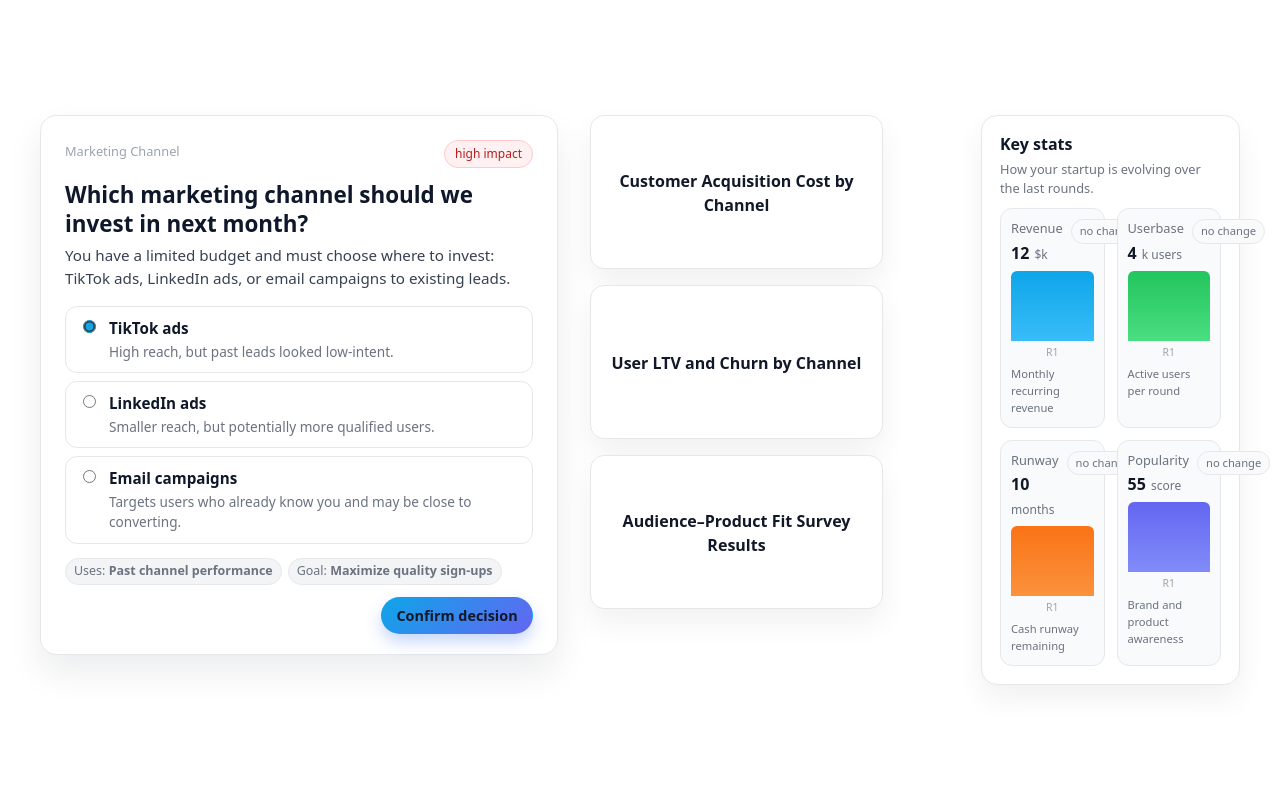
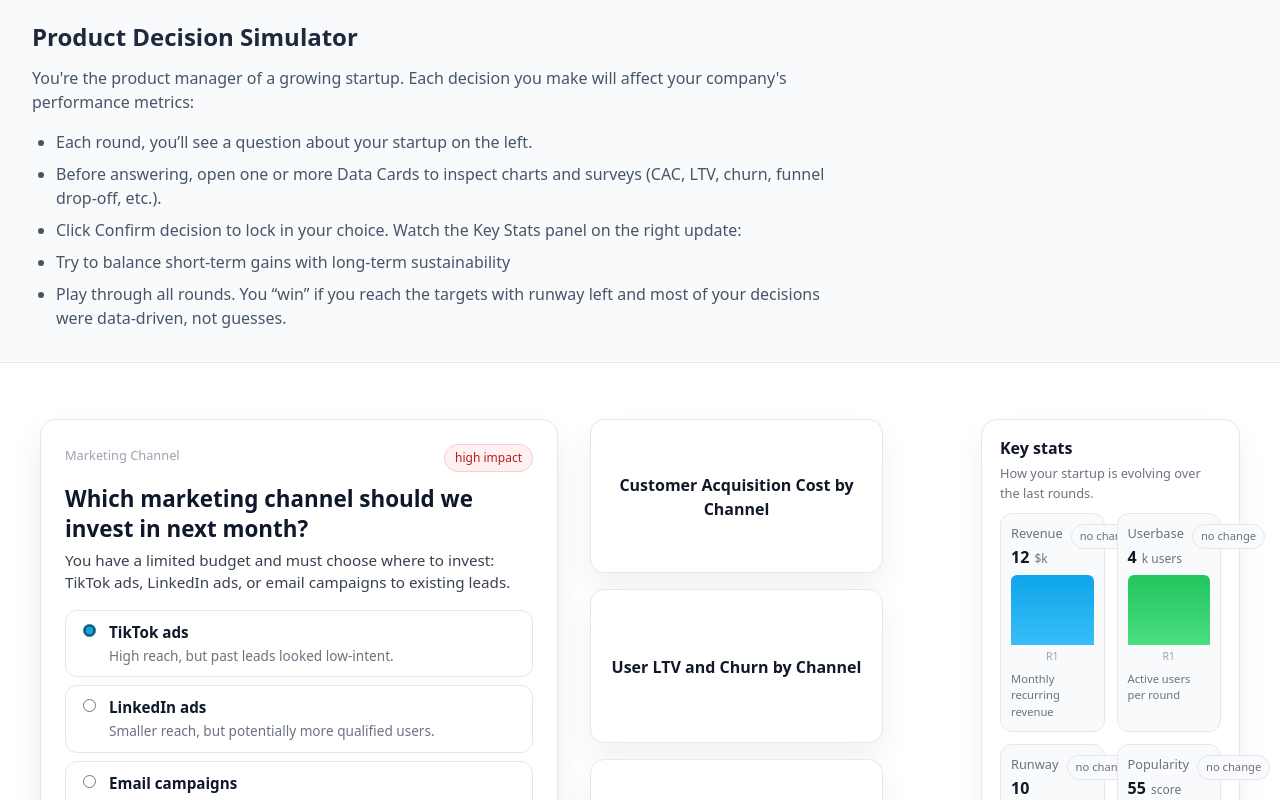
Before and after one commit to dragsirbu/data-driven-decisions-game, a React (Vite) app: page / in a window 1280 px wide. Shown: the top 800 px of the page. Built offline with nearby package versions, Linux system fonts and the light colour scheme.

Commit message:
Added game instructions

```diff
--- a/src/App.css
+++ b/src/App.css
@@ -1,10 +1,24 @@
+/* Reset background color for the entire page */
+html,
+body {
+  background-color: white;
+  margin: 0;
+  padding: 0;
+}
+
 .app-container {
+  display: flex;
+  flex-direction: column;
+  max-width: 100%;
+  margin: 0 auto;
+  background-color: white;
+}
+
+.game-content {
   display: flex;
   align-items: flex-start;
   justify-content: space-between;
   gap: 2rem;
-  max-width: 100%;
-  margin: 0 auto;
   padding: 40px;
 }
 
--- a/src/App.jsx
+++ b/src/App.jsx
@@ -2,6 +2,7 @@ import { useState } from 'react';
 import QuestionCard from './components/QuestionCard';
 import DataCard from './components/DataCard';
 import StatisticsPanel from './components/StatisticsPanel';
+import GameHeader from './components/GameHeader';
 import { questions } from './data/data.js';
 import './App.css';
 
@@ -52,6 +53,8 @@ function App() {
 
   return (
     <div className="app-container">
+      <GameHeader />
+      <div className="game-content">
         <div className="left-panel">
           <QuestionCard
             current={current}
@@ -63,7 +66,7 @@ function App() {
               }
 
               // Filter out the current question and get next one
-            const remainingQuestions = availableQuestions.filter(q => q.id !== current.id);
+              const remainingQuestions = availableQuestions.filter((q) => q.id !== current.id);
               setAvailableQuestions(remainingQuestions);
               const nextQuestion = getRandomQuestion(remainingQuestions);
               setCurrent(nextQuestion);
@@ -85,6 +88,7 @@ function App() {
           <StatisticsPanel metrics={gameStats} />
         </div>
       </div>
+    </div>
   );
 }
 
--- /dev/null
+++ b/src/components/GameHeader.css
@@ -0,0 +1,36 @@
+.game-header {
+  background: #f8fafc;
+  border-bottom: 1px solid #e2e8f0;
+  padding: 1.5rem 2rem;
+  margin-bottom: 1rem;
+}
+
+.game-header__title {
+  color: #1e293b;
+  font-size: 1.5rem;
+  font-weight: 600;
+  margin: 0 0 1rem 0;
+}
+
+.game-header__content {
+  max-width: 800px;
+}
+
+.game-header__description {
+  color: #475569;
+  margin: 0 0 1rem 0;
+  font-size: 1rem;
+  line-height: 1.5;
+}
+
+.game-header__list {
+  color: #475569;
+  margin: 0;
+  padding-left: 1.5rem;
+  list-style-type: disc;
+}
+
+.game-header__list li {
+  margin-bottom: 0.5rem;
+  line-height: 1.5;
+}
--- /dev/null
+++ b/src/components/GameHeader.jsx
@@ -0,0 +1,34 @@
+import React from 'react';
+import './GameHeader.css';
+
+function GameHeader() {
+  return (
+    <header className="game-header">
+      <h1 className="game-header__title">Product Decision Simulator</h1>
+      <div className="game-header__content">
+        <p className="game-header__description">
+          You're the product manager of a growing startup. Each decision you make will affect your
+          company's performance metrics:
+        </p>
+        <ul className="game-header__list">
+          <li>Each round, you’ll see a question about your startup on the left.</li>
+          <li>
+            Before answering, open one or more Data Cards to inspect charts and surveys (CAC, LTV,
+            churn, funnel drop-off, etc.).
+          </li>
+          <li>
+            Click Confirm decision to lock in your choice. Watch the Key Stats panel on the right
+            update:
+          </li>
+          <li>Try to balance short-term gains with long-term sustainability</li>
+          <li>
+            Play through all rounds. You “win” if you reach the targets with runway left and most of
+            your decisions were data-driven, not guesses.
+          </li>
+        </ul>
+      </div>
+    </header>
+  );
+}
+
+export default GameHeader;
```
Lines whose indentation alone changed are shown as unchanged.
